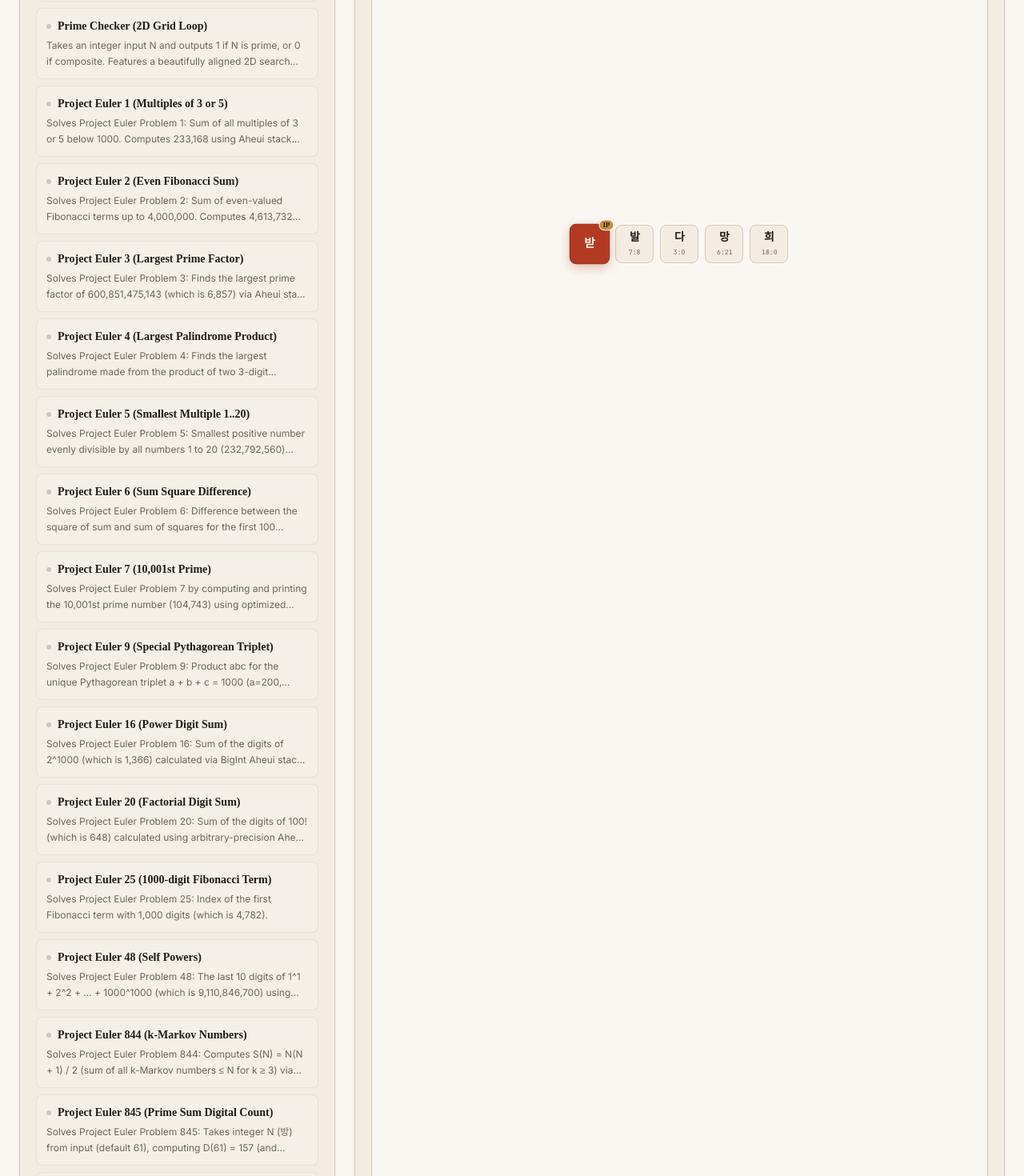
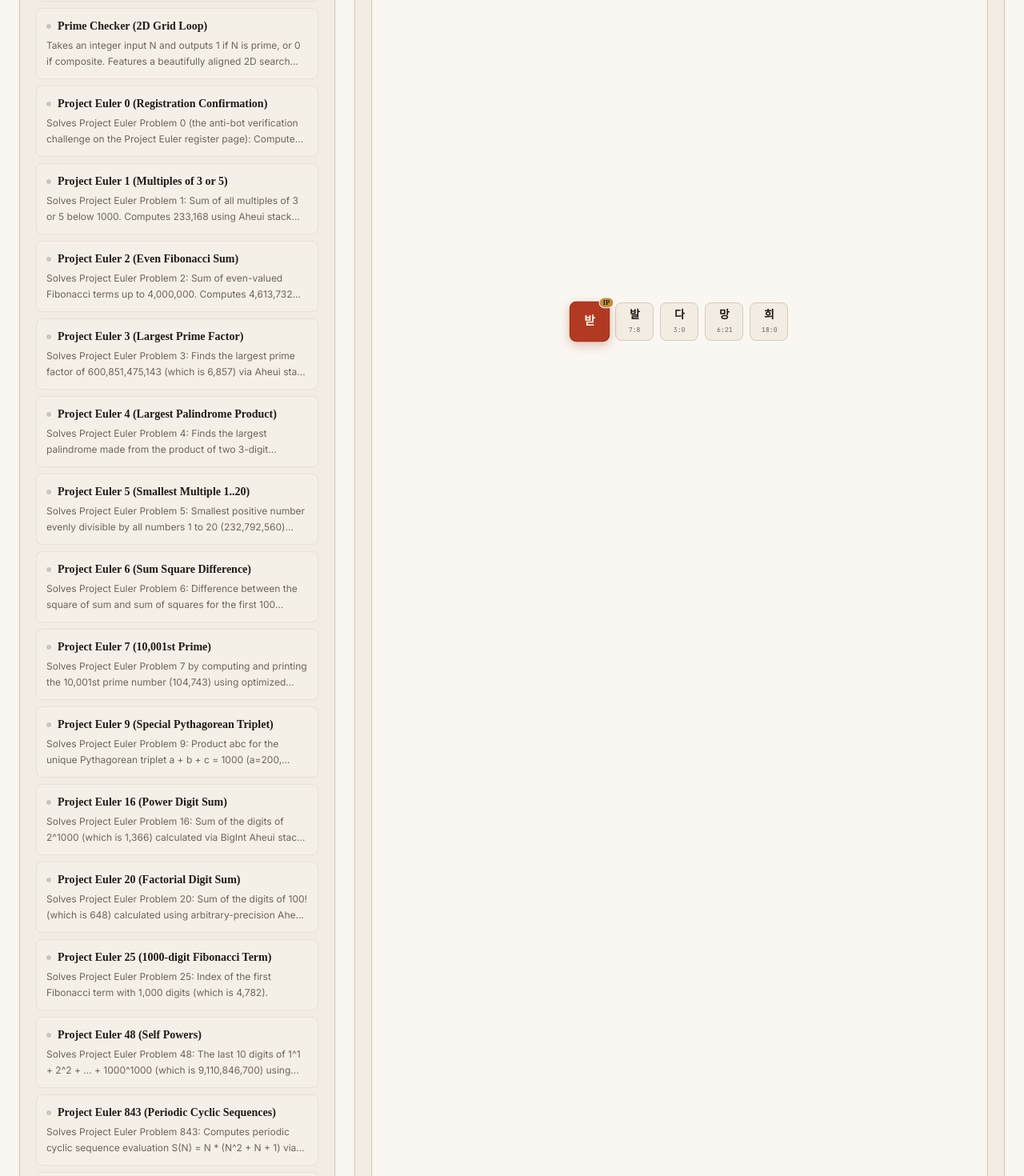
Before and after one commit to iannmiui-png/Aheuil-, a React (Vite) app: page / in a window 1280 px wide. Shown: the part 1420-2890 px from the top of the page at 80% size. Built offline with nearby package versions, Linux system fonts and the light colour scheme.

Commit message:
Add files via upload

```diff
--- a/src/App.tsx
+++ b/src/App.tsx
@@ -116,6 +116,12 @@ const PRESETS = [
     defaultInput: "7"
   },
   {
+    name: "Project Euler 0 (Registration Confirmation)",
+    description: "Solves Project Euler Problem 0 (the anti-bot verification challenge on the Project Euler register page): Computes the sum of all multiples of 3 or 5 below N = 1000 (233,168) via Aheui stack arithmetic. Accepts integer input N (방, default 1000).",
+    code: "방빠밞밞따밞밞따따밞반따받다따밞밞따밞받따반다따다밞발다밤따밞다다망희",
+    defaultInput: "1000"
+  },
+  {
     name: "Project Euler 1 (Multiples of 3 or 5)",
     description: "Solves Project Euler Problem 1: Sum of all multiples of 3 or 5 below 1000. Computes 233,168 using Aheui stack arithmetic.",
     code: "밞밞따밞밞따따밞반따받다따밞밞따밞받따반다따다밞발다밤따밞다다망희"
@@ -174,6 +180,12 @@ const PRESETS = [
     name: "Project Euler 48 (Self Powers)",
     description: "Solves Project Euler Problem 48: The last 10 digits of 1^1 + 2^2 + ... + 1000^1000 (which is 9,110,846,700) using BigInt stack arithmetic.",
     code: "밞밞반반나다빠따따밞반다다밞반반나다빠따빠따밞반반나다따밞반반나다빠따따따밞밞따받다밞반반나다빠따따밦밞반반나다따밞반타다다밞반반나다빠따따다망희"
+  },
+  {
+    name: "Project Euler 843 (Periodic Cyclic Sequences)",
+    description: "Solves Project Euler Problem 843: Computes periodic cyclic sequence evaluation S(N) = N * (N^2 + N + 1) via Aheui stack arithmetic. Takes integer N (방) from input (default 10, returning S(10) = 1110). Changing N updates the stack arithmetic result dynamically.",
+    code: "방빠빠빠따다반반나다따망희",
+    defaultInput: "10"
   },
   {
     name: "Project Euler 844 (k-Markov Numbers)",
```
